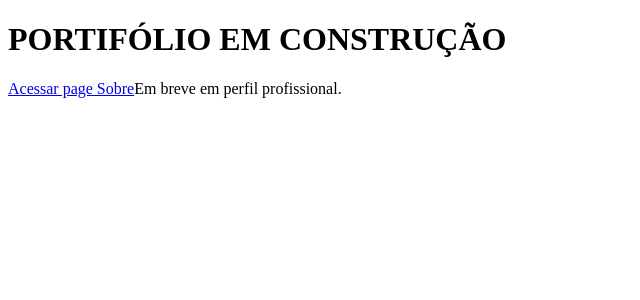
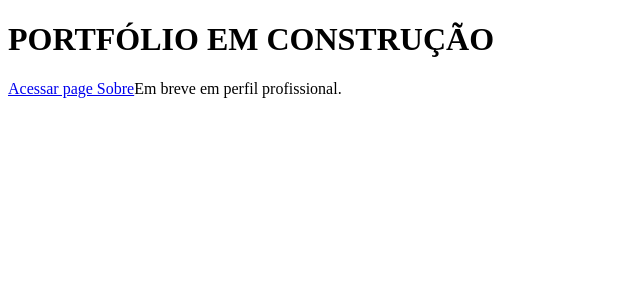
Before and after one commit to oseiasnascimento/portfolio, a Next.js app: page / in a window 1280 px wide. Shown: the top 300 px of the page, without its empty margins (0-640 px from the left). Built offline with nearby package versions, Linux system fonts and the light colour scheme.

Commit message:
alterando nome

```diff
--- a/pages/index.js
+++ b/pages/index.js
@@ -3,7 +3,7 @@ import Link from 'next/link';
 function Home()  {
     return (<div>
 
-        <h1>PORTIFÓLIO EM CONSTRUÇÃO</h1>
+        <h1>PORTFÓLIO EM CONSTRUÇÃO</h1>
         <Link href="/sobre">
             <a>Acessar page Sobre</a>
         </Link>
```
